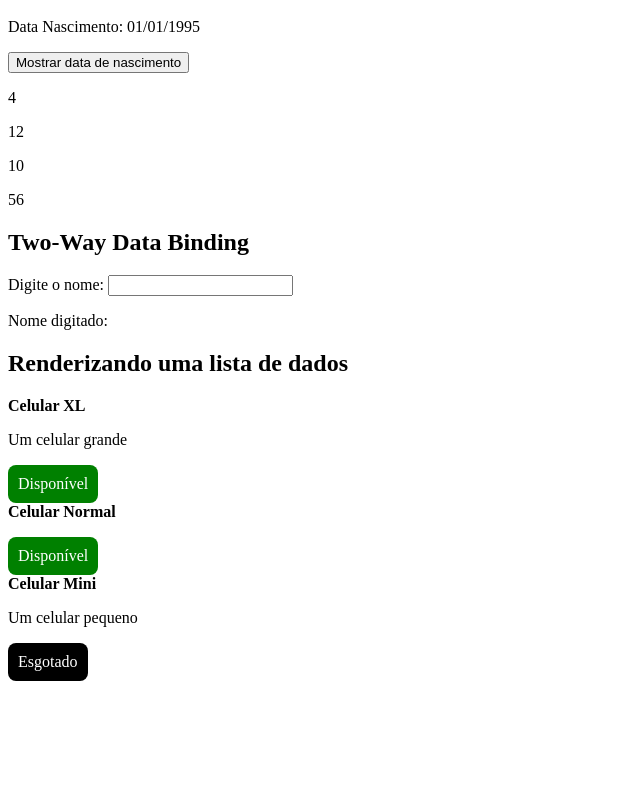
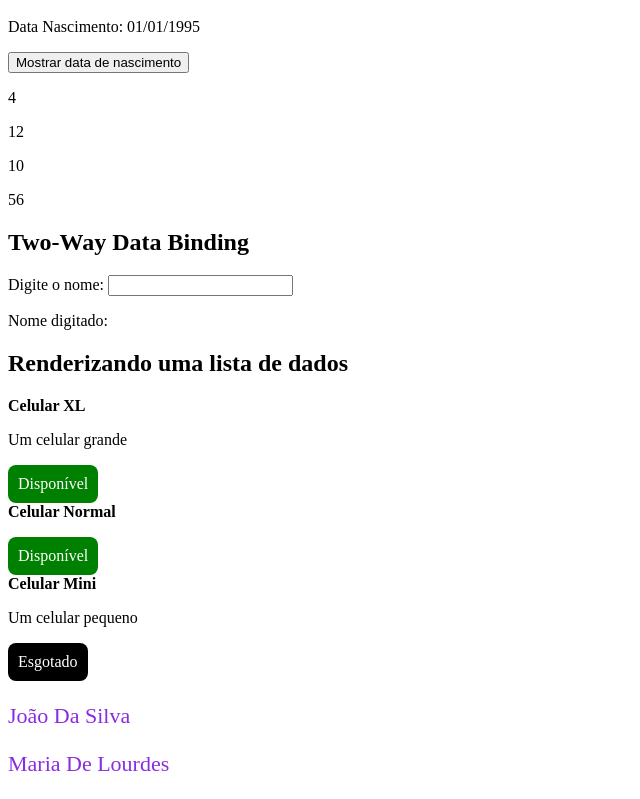
Before and after one commit to GilCarvalhal/fundamentos-angular, an Angular app: page / in a window 1280 px wide. Shown: the part 350-1149 px from the top of the page, without its empty margins (0-640 px from the left). Before the commit the page ends 1047 px from the top, so only its background shows below. Built offline with nearby package versions, Linux system fonts and the light colour scheme.

Commit message:
Componente personalizado

```diff
--- a/src/app/app.component.html
+++ b/src/app/app.component.html
@@ -3,3 +3,5 @@
 <app-pipe-customizado></app-pipe-customizado>
 <app-two-way-data-binding></app-two-way-data-binding>
 <app-renderizando-listas></app-renderizando-listas>
+<app-componente-personalizado nome="João" sobrenome="Da Silva"></app-componente-personalizado>
+<app-componente-personalizado nome="Maria" sobrenome="De Lourdes"></app-componente-personalizado>
--- a/src/app/app.module.ts
+++ b/src/app/app.module.ts
@@ -10,6 +10,7 @@
 import { TwoWayDataBindingComponent } from './two-way-data-binding/two-way-data-binding.component';
 import { FormsModule } from '@angular/forms';
 import { RenderizandoListasComponent } from './renderizando-listas/renderizando-listas.component';
+import { ComponentePersonalizadoComponent } from './componente-personalizado/componente-personalizado.component';
 
 @NgModule({
   declarations: [
@@ -20,6 +21,7 @@
     PipeCustomizadoComponent,
     TwoWayDataBindingComponent,
     RenderizandoListasComponent,
+    ComponentePersonalizadoComponent,
   ],
   imports: [BrowserModule, AppRoutingModule, FormsModule],
   providers: [],
--- /dev/null
+++ b/src/app/componente-personalizado/componente-personalizado.component.css
@@ -0,0 +1,4 @@
+p {
+  color: blueviolet;
+  font-size: 22px;
+}
--- /dev/null
+++ b/src/app/componente-personalizado/componente-personalizado.component.html
@@ -0,0 +1 @@
+<p>{{nome}} {{sobrenome}}</p>
```
Also changed, not shown: src/app/componente-personalizado/componente-personalizado.component.ts (added, +11 -0 lines), 1 other file (tests, documents, lock files or other folders).
